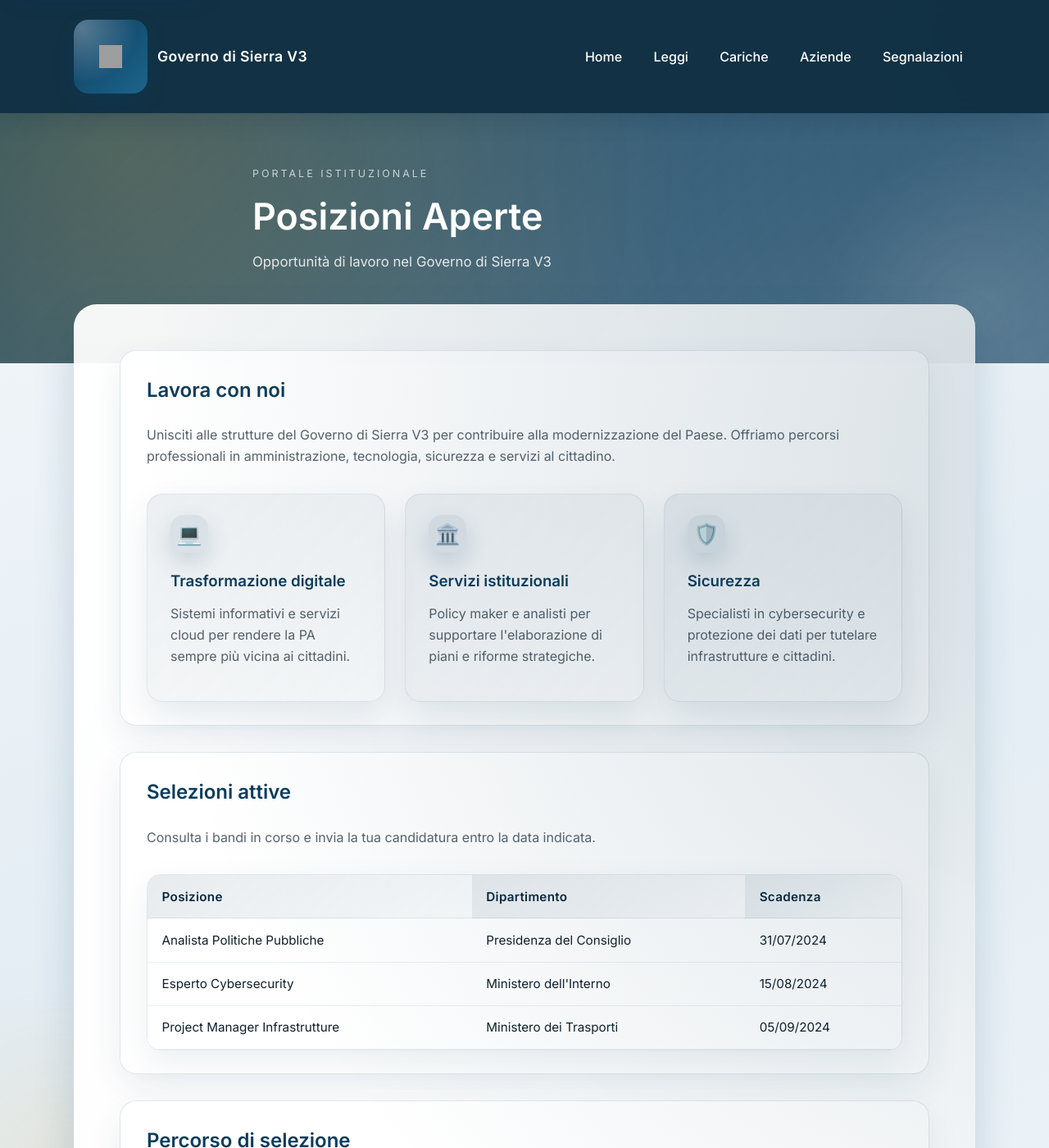
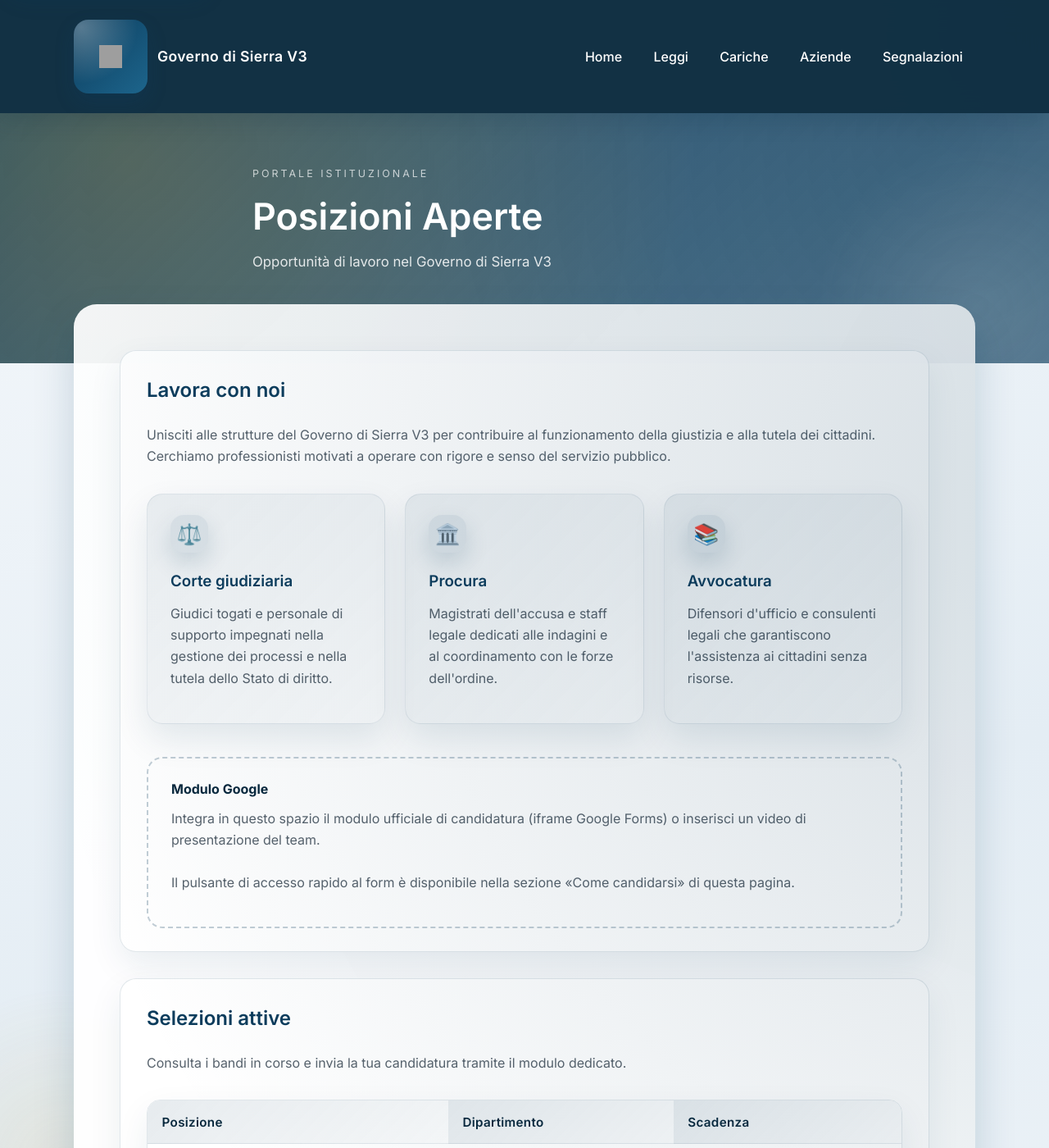
Before and after one commit to governo-sierra-v3/site, a Jekyll site: the page built from posizioni-aperte.md, in a window 1280 px wide and 1400 px high. Shown: the whole window at 82% size. Built offline with Jekyll 4.4.1, drawn with Linux system fonts in a browser that asks for light colours; some of the changed text lies outside the part shown; grey boxes are pictures that could not be loaded.

Commit message:
Allinea pagine giustizia a nuove procedure

```diff
--- a/assets/css/style.css
+++ b/assets/css/style.css
@@ -646,6 +646,13 @@
   box-shadow: 0 20px 40px rgba(12, 60, 92, 0.35);
 }
 
+.button-group {
+  display: flex;
+  gap: 1rem;
+  flex-wrap: wrap;
+  margin-top: 1.25rem;
+}
+
 .button.ghost {
   background: rgba(255, 255, 255, 0.9);
   color: var(--primary-color);
@@ -873,6 +880,70 @@
   gap: 0.6rem;
 }
 
+.role-grid {
+  grid-template-columns: repeat(auto-fit, minmax(260px, 1fr));
+}
+
+.role-card {
+  grid-template-columns: 96px 1fr;
+  align-items: center;
+  gap: 1.1rem;
+}
+
+.role-media {
+  width: 96px;
+  height: 96px;
+  border-radius: 1.1rem;
+  overflow: hidden;
+  background: rgba(12, 60, 92, 0.12);
+  display: flex;
+  align-items: center;
+  justify-content: center;
+  box-shadow: 0 12px 28px rgba(12, 60, 92, 0.12);
+}
+
+.role-media img {
+  width: 100%;
+  height: 100%;
+  object-fit: cover;
+  display: block;
+}
+
+.role-content {
+  display: grid;
+  gap: 0.4rem;
+}
+
+.role-holder {
+  margin: 0;
+  font-size: 0.9rem;
+  color: var(--muted-text);
+}
+
+.role-holder span {
+  font-weight: 600;
+  color: var(--primary-dark);
+}
+
+.role-card p:last-child {
+  margin-bottom: 0;
+}
+
+.form-placeholder {
+  margin-top: 1.5rem;
+  padding: 1.5rem 1.75rem;
+  border: 2px dashed rgba(12, 60, 92, 0.25);
+  border-radius: 1.2rem;
+  background: rgba(255, 255, 255, 0.85);
+  color: var(--muted-text);
+  display: grid;
+  gap: 0.6rem;
+}
+
+.form-placeholder strong {
+  color: var(--primary-dark);
+}
+
 .channel-grid {
   display: grid;
   gap: 1.5rem;
--- a/posizioni-aperte.md
+++ b/posizioni-aperte.md
@@ -6,26 +6,31 @@
 
 <section class="content-section">
   <h2>Lavora con noi</h2>
-  <p>Unisciti alle strutture del Governo di Sierra V3 per contribuire alla modernizzazione del Paese. Offriamo percorsi professionali in amministrazione, tecnologia, sicurezza e servizi al cittadino.</p>
+  <p>Unisciti alle strutture del Governo di Sierra V3 per contribuire al funzionamento della giustizia e alla tutela dei cittadini. Cerchiamo professionisti motivati a operare con rigore e senso del servizio pubblico.</p>
   <div class="highlight-grid">
-    <article class="highlight-card" data-icon="💻">
-      <h3>Trasformazione digitale</h3>
-      <p>Sistemi informativi e servizi cloud per rendere la PA sempre più vicina ai cittadini.</p>
+    <article class="highlight-card" data-icon="⚖️">
+      <h3>Corte giudiziaria</h3>
+      <p>Giudici togati e personale di supporto impegnati nella gestione dei processi e nella tutela dello Stato di diritto.</p>
     </article>
     <article class="highlight-card" data-icon="🏛️">
-      <h3>Servizi istituzionali</h3>
-      <p>Policy maker e analisti per supportare l'elaborazione di piani e riforme strategiche.</p>
+      <h3>Procura</h3>
+      <p>Magistrati dell'accusa e staff legale dedicati alle indagini e al coordinamento con le forze dell'ordine.</p>
     </article>
-    <article class="highlight-card" data-icon="🛡️">
-      <h3>Sicurezza</h3>
-      <p>Specialisti in cybersecurity e protezione dei dati per tutelare infrastrutture e cittadini.</p>
+    <article class="highlight-card" data-icon="📚">
+      <h3>Avvocatura</h3>
+      <p>Difensori d'ufficio e consulenti legali che garantiscono l'assistenza ai cittadini senza risorse.</p>
     </article>
+  </div>
+  <div class="form-placeholder">
+    <strong>Modulo Google</strong>
+    <p>Integra in questo spazio il modulo ufficiale di candidatura (iframe Google Forms) o inserisci un video di presentazione del team.</p>
+    <p>Il pulsante di accesso rapido al form è disponibile nella sezione «Come candidarsi» di questa pagina.</p>
   </div>
 </section>
 
 <section class="content-section">
   <h2>Selezioni attive</h2>
-  <p>Consulta i bandi in corso e invia la tua candidatura entro la data indicata.</p>
+  <p>Consulta i bandi in corso e invia la tua candidatura tramite il modulo dedicato.</p>
   <div class="table-container">
     <table>
       <thead>
@@ -37,19 +42,19 @@
       </thead>
       <tbody>
         <tr>
-          <td>Analista Politiche Pubbliche</td>
-          <td>Presidenza del Consiglio</td>
-          <td>31/07/2024</td>
+          <td>Giudice</td>
+          <td>Corte giudiziaria</td>
+          <td>Domande aperte</td>
         </tr>
         <tr>
-          <td>Esperto Cybersecurity</td>
-          <td>Ministero dell'Interno</td>
-          <td>15/08/2024</td>
+          <td>Procuratore distrettuale</td>
+          <td>Procura</td>
+          <td>Domande aperte</td>
         </tr>
         <tr>
-          <td>Project Manager Infrastrutture</td>
-          <td>Ministero dei Trasporti</td>
-          <td>05/09/2024</td>
+          <td>Avvocato d'ufficio</td>
+          <td>Avvocatura</td>
+          <td>Domande aperte</td>
         </tr>
       </tbody>
     </table>
@@ -60,34 +65,38 @@
   <h2>Percorso di selezione</h2>
   <ol class="step-list">
     <li>
-      <h3>Domanda online</h3>
-      <p>Registrazione sul portale Recruiting Sierra e caricamento del curriculum aggiornato.</p>
+      <h3>Compila il modulo Google</h3>
+      <p>Accedi al form ufficiale, inserisci i dati personali e carica il curriculum aggiornato in formato PDF.</p>
     </li>
     <li>
-      <h3>Valutazione titoli</h3>
-      <p>Analisi automatica e revisione della commissione con comunicazione via email.</p>
+      <h3>Valutazione dei titoli</h3>
+      <p>La commissione della struttura competente esamina i profili e comunica l'esito preliminare via email.</p>
     </li>
     <li>
-      <h3>Prove selettive</h3>
-      <p>Test scritti e colloqui motivazionali in presenza o da remoto.</p>
+      <h3>Colloquio e prove</h3>
+      <p>Sessioni orali e pratiche in presenza o online per verificare esperienza e motivazione.</p>
     </li>
     <li>
-      <h3>Inserimento</h3>
-      <p>Formazione iniziale e assegnazione a team multidisciplinari.</p>
+      <h3>Nomina e onboarding</h3>
+      <p>Formalizzazione dell'incarico, formazione iniziale e assegnazione all'ufficio di riferimento.</p>
     </li>
   </ol>
 </section>
 
 <section class="content-section accent">
   <h2>Come candidarsi</h2>
-  <p>Consulta il bando completo, prepara il tuo curriculum aggiornato e invia la candidatura tramite il portale <a href="#">Recruiting Sierra</a>. Le selezioni prevedono prove scritte, colloqui e verifica delle competenze.</p>
+  <p>Scarica il bando di riferimento, prepara il curriculum in PDF e tieni pronti eventuali attestati professionali. Per inviare la domanda utilizza esclusivamente il modulo Google predisposto dal Governo di Sierra V3.</p>
+  <div class="button-group">
+    <a class="button primary" href="https://forms.gle/sierra-candidature" target="_blank" rel="noopener">Apri il modulo Google</a>
+    <a class="button ghost" href="mailto:recruiting@sierra.gov">Richiedi supporto</a>
+  </div>
   <ul class="document-list">
     <li>
-      <span>Manuale candidatura online</span>
+      <span>Schema di curriculum consigliato</span>
       <a href="#">Scarica</a>
     </li>
     <li>
-      <span>Linee guida per i colloqui</span>
+      <span>Linee guida per la dichiarazione di onorabilità</span>
       <a href="#">Scarica</a>
     </li>
   </ul>
```
Also changed, not shown: cariche-pubbliche.md (+58 -22 lines), codice-penale.md (+17 -63 lines), codice-procedura-penale.md (+1 -13 lines), segnalazioni.md (+11 -21 lines), assets/images/placeholder-portrait.svg (added).
